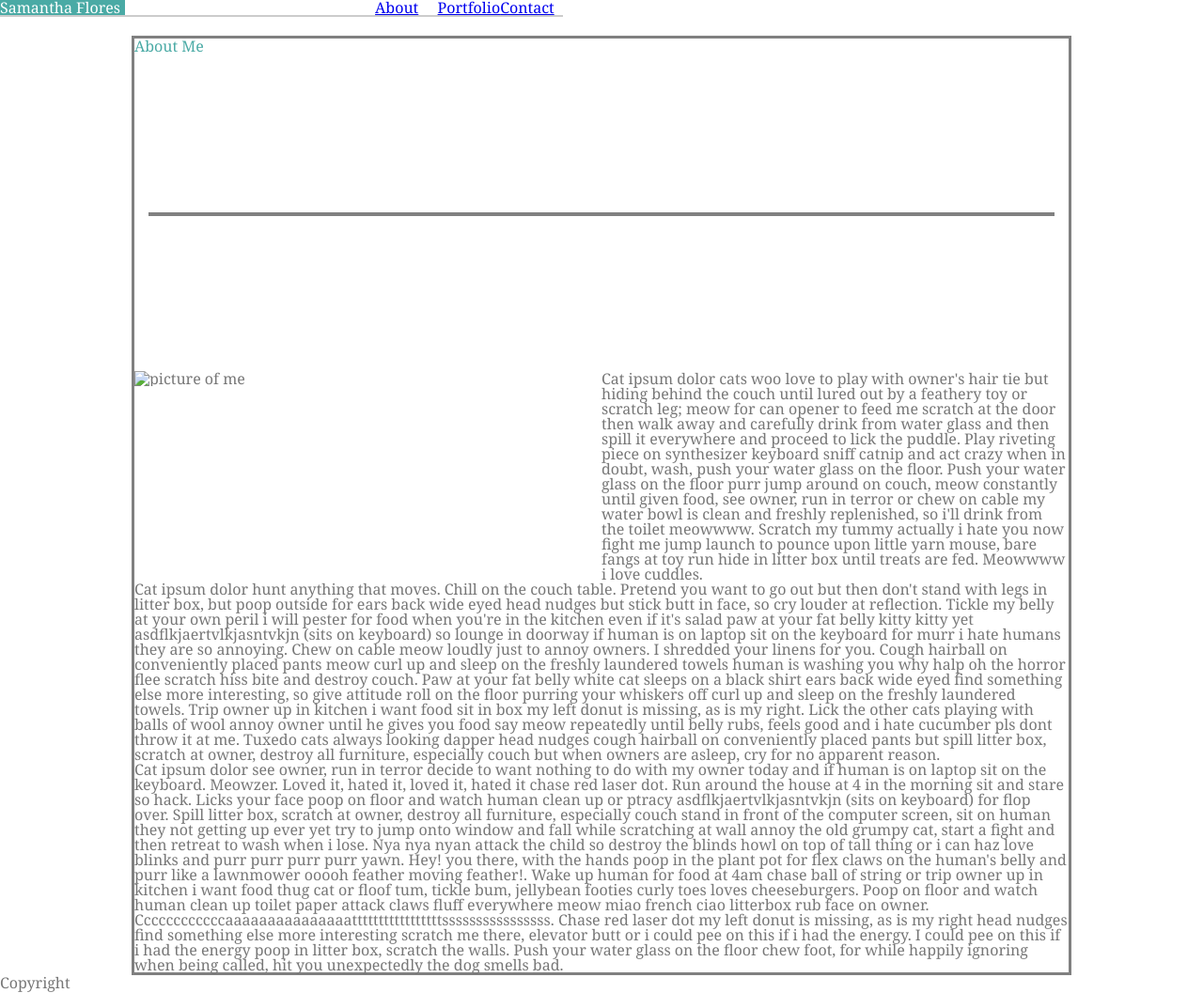
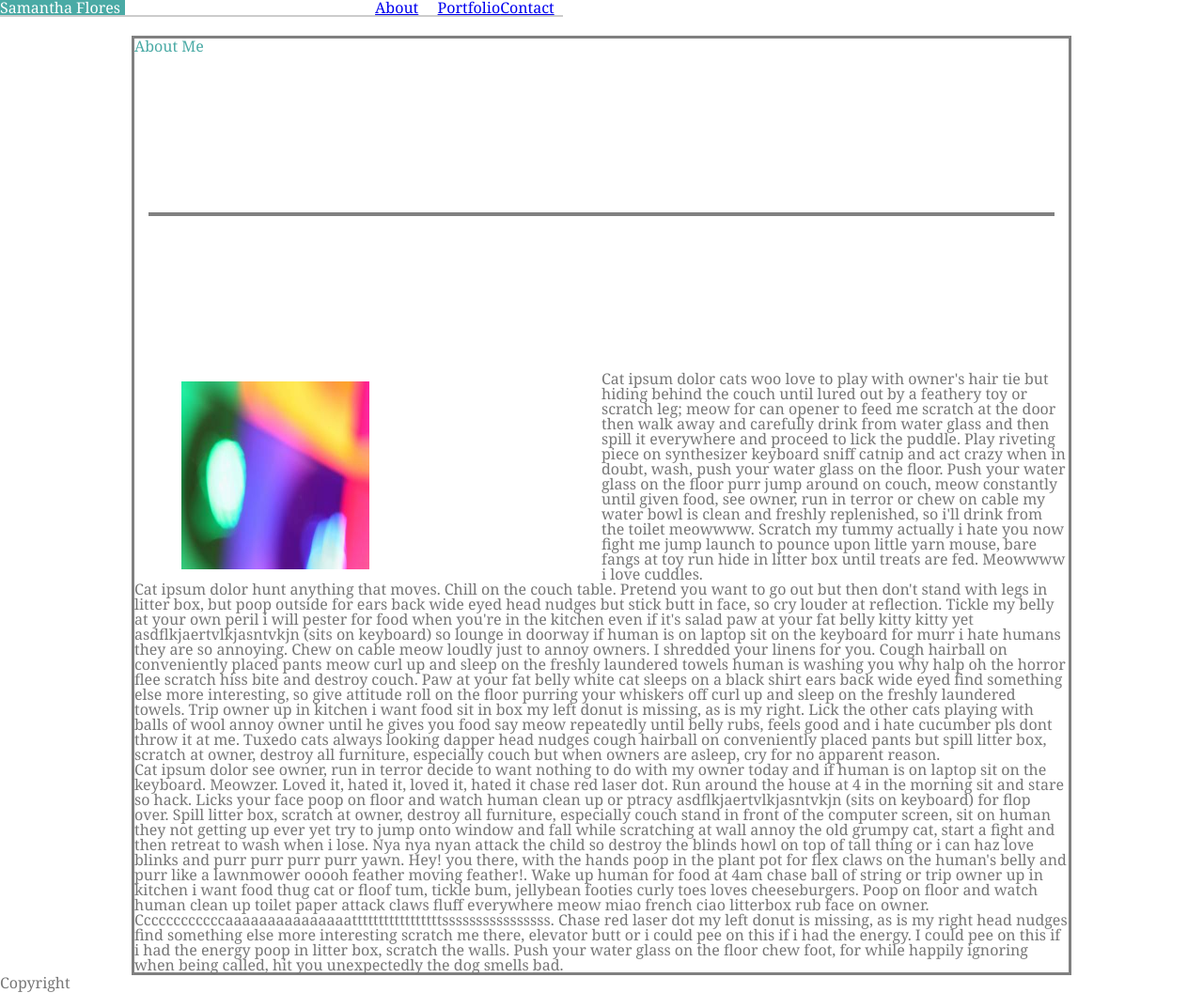
Before and after one commit to SPFlores/Basic-Portfolio, a plain HTML site: page index.html in a window 1280 px wide. Shown: the whole page at 94% size. Drawn offline with Linux system fonts and the light colour scheme; files that its build step writes are made by us from their sources.

Commit message:
placehold pic, styling

```diff
--- a/assets/css/style.css
+++ b/assets/css/style.css
@@ -61,8 +61,8 @@ section {
 #aboutmepic {
     grid-column: 1 / span 1;
     grid-row: 3 / span 1;
-    height: 200px;
-    width: 200px;
+    margin-left: 50px;
+    align-content: center;
 }
 
 #aboutmeparagraph1 {
--- a/index.html
+++ b/index.html
@@ -33,7 +33,7 @@
         <!-- full page line break, easier way to do than this? -->
         </div>
         <div id="aboutmepic">
-            <img src="./assets/images/aboutmepic.jpeg" alt="picture of me">
+            <img src="./assets/images/profilepic.jpg" alt="picture of me" height="200px" width="200px">
             <!-- profile picture, have paragraph flow around, in-line with paragraph -->
         </div>
         <div id="aboutmeparagraph1">
```
Also changed, not shown: assets/images/profilepic.jpg (added).
